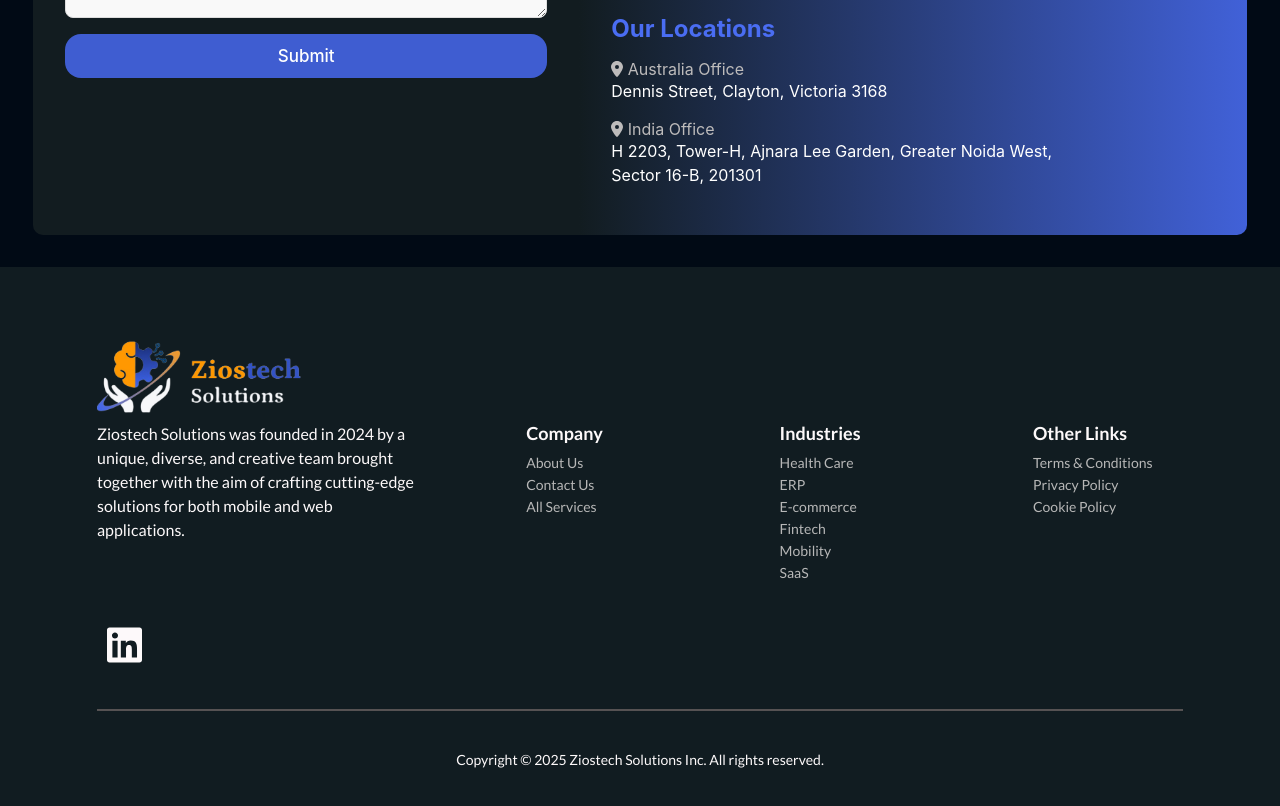
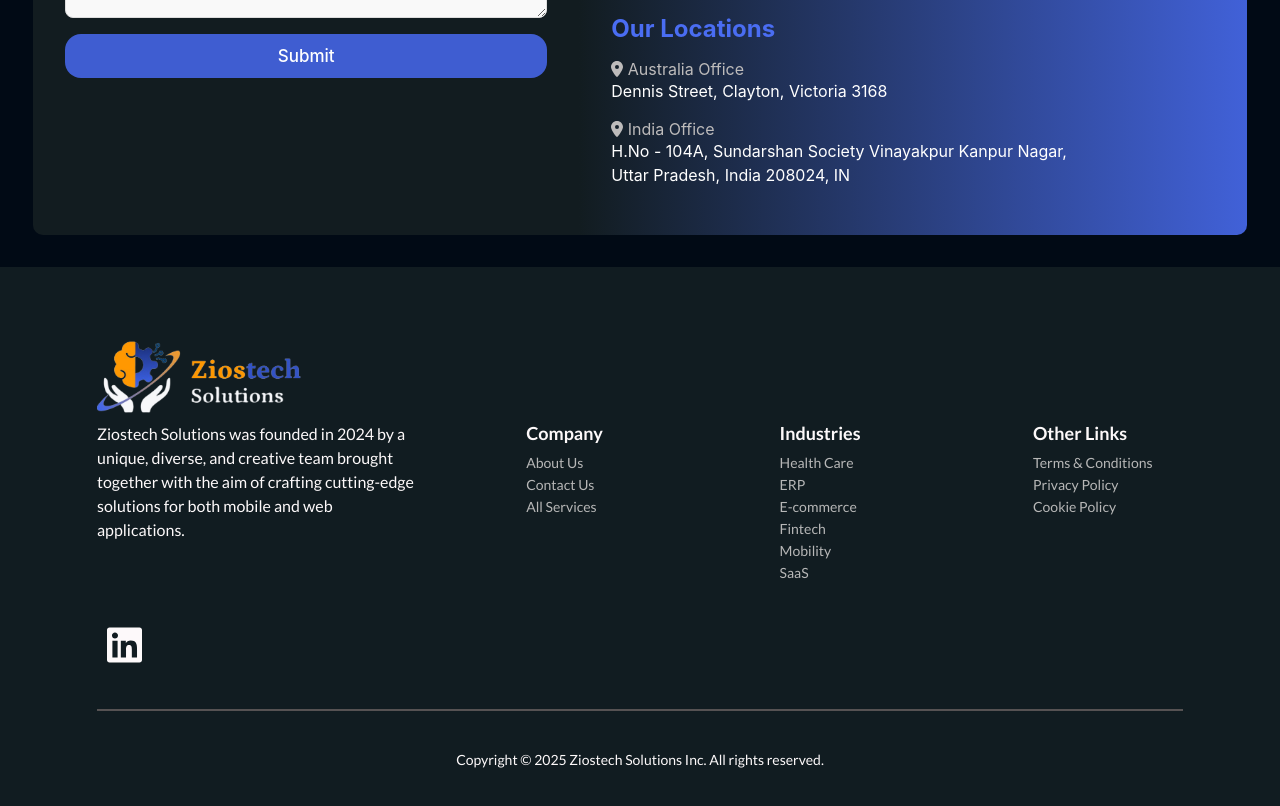
Before and after one commit to ziostech507-jpg/Z.S.M, a React (Create React App) app: page / in a window 1280 px wide. Shown: the part 5420-6226 px from the top of the page. Built offline with nearby package versions, Linux system fonts and the light colour scheme; a web font is replaced by a local one.

Commit message:
update contact form address

```diff
--- a/src/components/ContactSection/ContactSection.jsx
+++ b/src/components/ContactSection/ContactSection.jsx
@@ -144,7 +144,10 @@ const ContactSection = () => {
                                         <FontAwesomeIcon className="location-icon" icon={faLocationDot} /> India Office
                                         <div className="location-details">
 
-                                            <p> H 2203, Tower-H, Ajnara Lee Garden, Greater Noida West, Sector 16-B, 201301</p>
+
+{/*                                             <p> H 2203, Tower-H, Ajnara Lee Garden, Greater Noida West, Sector 16-B, 201301</p> */}
+
+                                            <p>H.No - 104A, Sundarshan Society Vinayakpur Kanpur Nagar, Uttar Pradesh, India 208024, IN</p>
                                         </div>
                                     </div>
 
```
